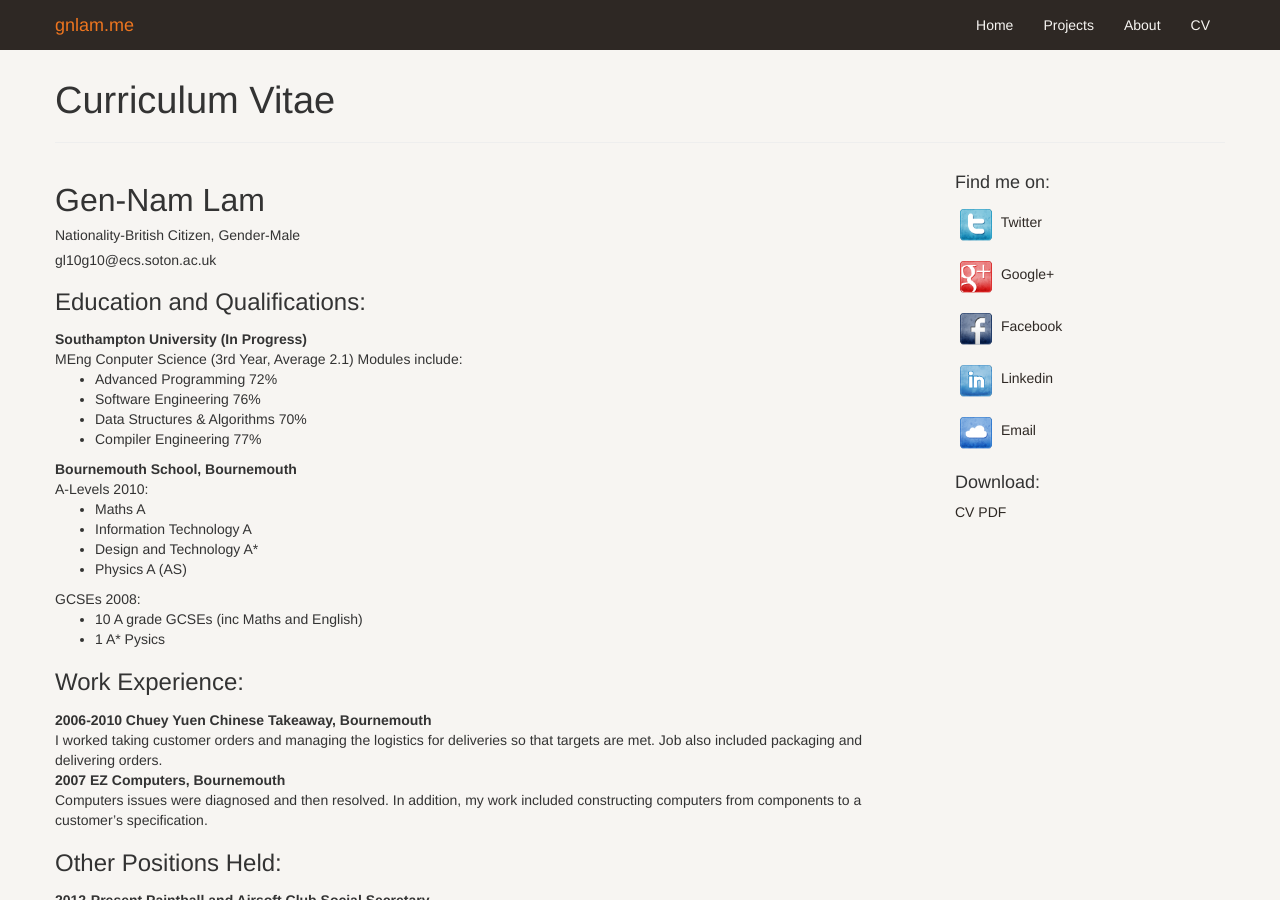
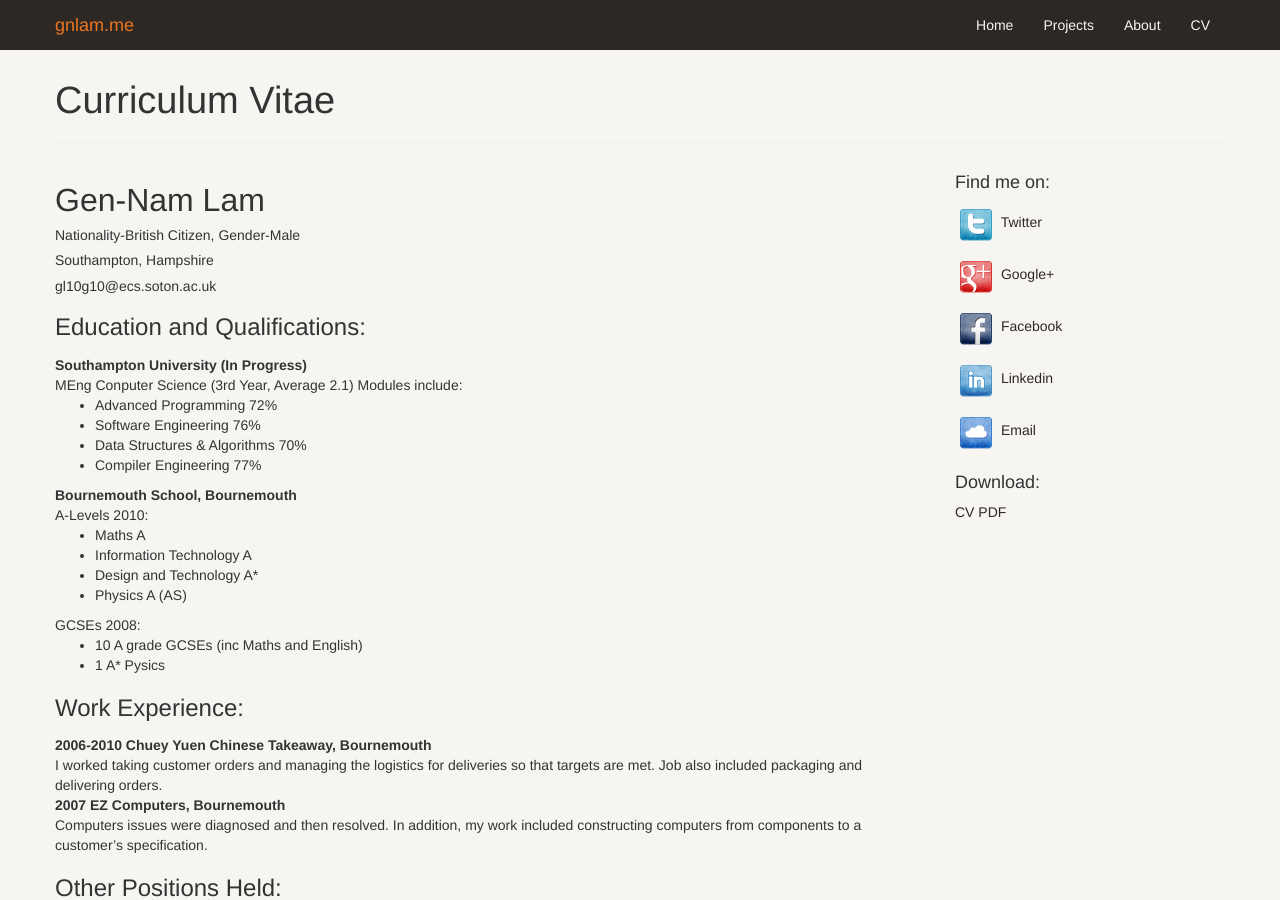
Before and after one commit to Kanpai888/Kanpai888.github.io, a Jekyll site: the page built from cv/index.html, in a window 1280 px wide and 900 px high. Built offline with Jekyll 4.4.1, drawn with Linux system fonts in a browser that asks for light colours.

Commit message:
Added location

```diff
--- a/cv/index.html
+++ b/cv/index.html
@@ -12,6 +12,7 @@ title: CV
 	<div class="col-lg-9">
 	  	<h2>Gen-Nam Lam</h3>
 	  	<h5>Nationality-British Citizen, Gender-Male </h5>
+	  	<h5>Southampton, Hampshire</h5>
 	  	<h5>gl10g10@ecs.soton.ac.uk</h5>
 
 	  	<!-- Education -->
```
